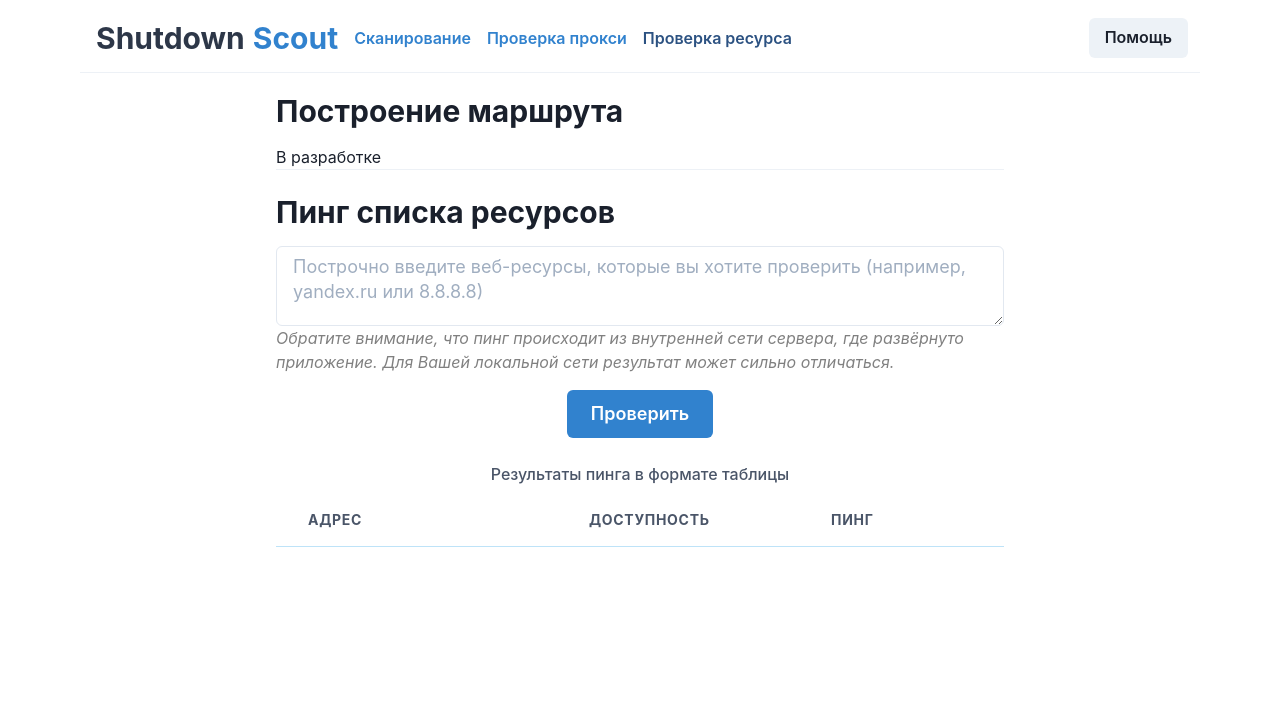
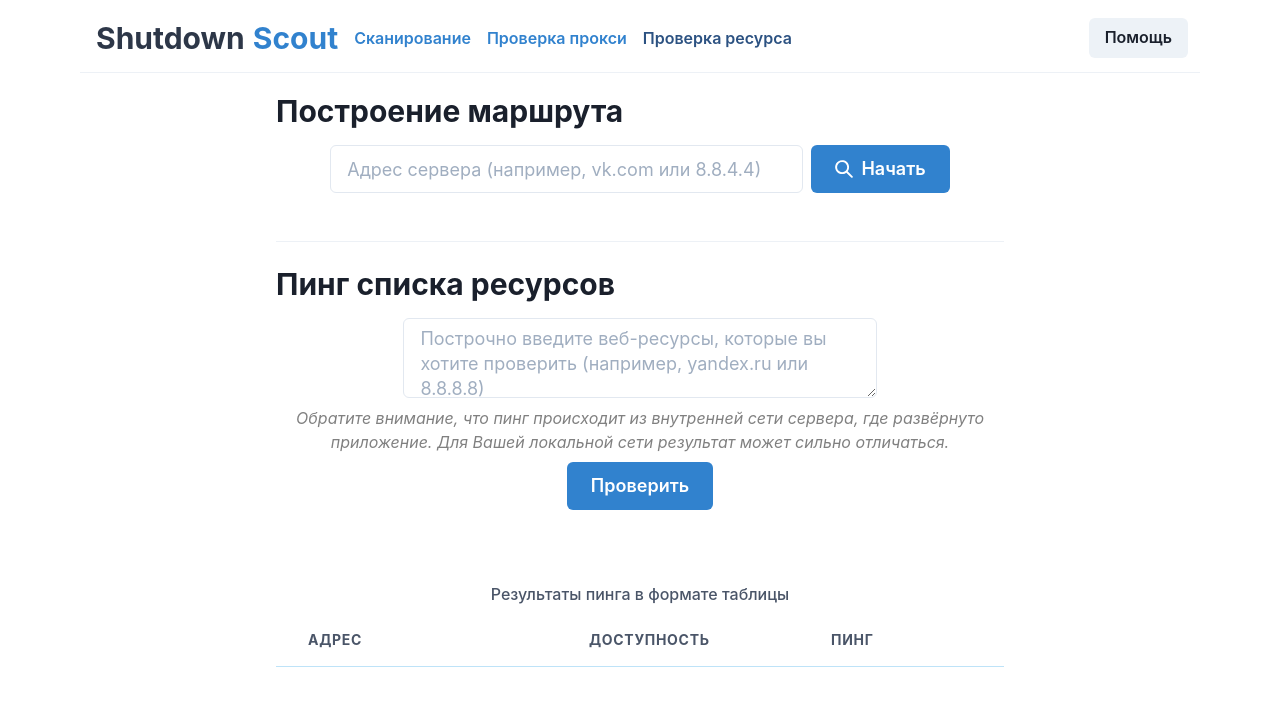
Before and after one commit to somnoynadno/ShutdownScout, a React (Create React App) app in the folder frontend/: page /trace in a window 1280 px wide. Shown: the top 706 px of the page. Built offline with nearby package versions, Linux system fonts and the light colour scheme.

Commit message:
Fetching traceroute

```diff
--- a/frontend/src/pages/TracertPage.js
+++ b/frontend/src/pages/TracertPage.js
@@ -1,4 +1,4 @@
-import React, {useEffect, useState} from "react";
+import React, {useState} from "react";
 import {
     Alert,
     AlertIcon,
@@ -7,14 +7,20 @@ import {
     Center,
     Divider,
     Heading,
-    Link,
-    Stack, Table,
-    TableCaption, Tbody, Td,
+    HStack,
+    Input,
+    Table,
+    TableCaption,
+    Tbody,
+    Td,
     Text,
-    Textarea, Th, Thead, Tr
+    Textarea,
+    Th,
+    Thead,
+    Tr,
+    VStack
 } from "@chakra-ui/react";
-import {ArrowRightIcon, CheckIcon, CloseIcon, SearchIcon} from '@chakra-ui/icons';
-import history from "../history";
+import {CheckIcon, CloseIcon, SearchIcon, ViewIcon} from '@chakra-ui/icons';
 import {api} from "../http/API";
 import {fadeIn} from 'react-animations';
 import {css, StyleSheet} from 'aphrodite';
@@ -22,46 +28,70 @@ import {useBreakpointValue} from "@chakra-ui/media-query";
 
 
 export const TracertPage = () => {
+    let [address, setAddress] = useState("");
     let [resources, setResources] = useState("");
     let [pingResult, setPingResult] = useState(null);
     let [errorText, setErrorText] = useState("");
+
+    let [traceRoute, setTraceRoute] = useState(null);
+    let [isReady, setIsReady] = useState(false);
 
     const adaptiveSize = useBreakpointValue({base: "sm", xl: "lg", lg: "md", md: "md"});
     const adaptiveW = useBreakpointValue({base: "100%", xl: "65%", lg: "75%", md: "85%"});
 
     const pingMultiple = () => {
+        setErrorText("");
+
         let sites = resources.split('\n');
         api.PingFromLocal(60, sites).then((res) => {
             setPingResult(res);
         }).catch((err) => setErrorText("Произошла ошибка, попробуйте позже."));
     }
 
+    const tracert = async () => {
+        setErrorText("");
+
+        api.Tracert(address).then((res) => {
+            setTraceRoute(res);
+        }).catch((err) => setErrorText("Произошла ошибка, проверьте введёные данные."));
+    }
+
     return <Center>
         <Box w={adaptiveW}>
-            {errorText && <Alert status="error">
+            {errorText && <Alert status="error" mb={4}>
                 <AlertIcon/>
                 {errorText}
             </Alert>}
+
             <Heading size="lg" mb={4}>Построение маршрута</Heading>
-            <Text>В разработке</Text>
+            <HStack mb={isReady ? 4 : 12} mt={isReady ? 1 : 4} justify={"center"}>
+                <Input value={address} onChange={(event) => setAddress(event.target.value)}
+                       style={styles.inputStyle} size={adaptiveSize} w={adaptiveW}
+                       placeholder="Адрес сервера (например, vk.com или 8.8.4.4)"/>
+                <Button size={adaptiveSize} leftIcon={adaptiveSize !== "sm" ? <SearchIcon/> : ''}
+                        colorScheme="blue" onClick={() => tracert()}>
+                    Начать
+                </Button>
+            </HStack>
+
             <Divider mb={6}/>
 
             <Heading size="lg" mb={4}>Пинг списка ресурсов</Heading>
+            <VStack mb={isReady ? 4 : 12} mt={isReady ? 1 : 4} justify={"center"}>
                 <Textarea
                     value={resources}
                     onChange={(event) => setResources(event.target.value)}
                     placeholder="Построчно введите веб-ресурсы, которые вы хотите проверить (например, yandex.ru или 8.8.8.8)"
-                size={adaptiveSize}
+                    size={adaptiveSize} w={adaptiveW}
                 />
-            <Text color="gray">
+                <Text color="gray" align="center">
                     <i>Обратите внимание, что пинг происходит из внутренней сети сервера, где развёрнуто приложение.
                         Для Вашей локальной сети результат может сильно отличаться.</i>
                 </Text>
-            <Center>
                 <Button onClick={pingMultiple} colorScheme="blue" size={"lg"} mt={4}>
                     Проверить
                 </Button>
-            </Center>
+            </VStack>
             <Table size={adaptiveSize} variant="striped" colorScheme="blue">
                 <TableCaption placement={"top"}>Результаты пинга в формате таблицы</TableCaption>
                 <Thead>
@@ -78,10 +108,11 @@ export const TracertPage = () => {
                         let p = obj[1];
                         return <Tr className={css(styles.fadeIn)} key={i}>
                             <Td>{address}</Td>
-                            <Td isNumeric>{p["Availability"] !== 0 ? <CheckIcon color="green" /> : <CloseIcon color="red" />}</Td>
+                            <Td isNumeric>{p["Availability"] !== 0 ? <CheckIcon color="green"/> :
+                                <CloseIcon color="red"/>}</Td>
                             <Td isNumeric>{p["Availability"] !== 0 ? p["Ping"] : '-'}</Td>
                             <Td>
-                                <Button size="sm" leftIcon={<SearchIcon/>}
+                                <Button size="sm" leftIcon={<ViewIcon/>}
                                         colorScheme="blue" variant="solid" disabled>
                                     {adaptiveSize !== "sm" ? "Подробнее" : ""}
                                 </Button>
```
Lines whose indentation alone changed are shown as unchanged.
